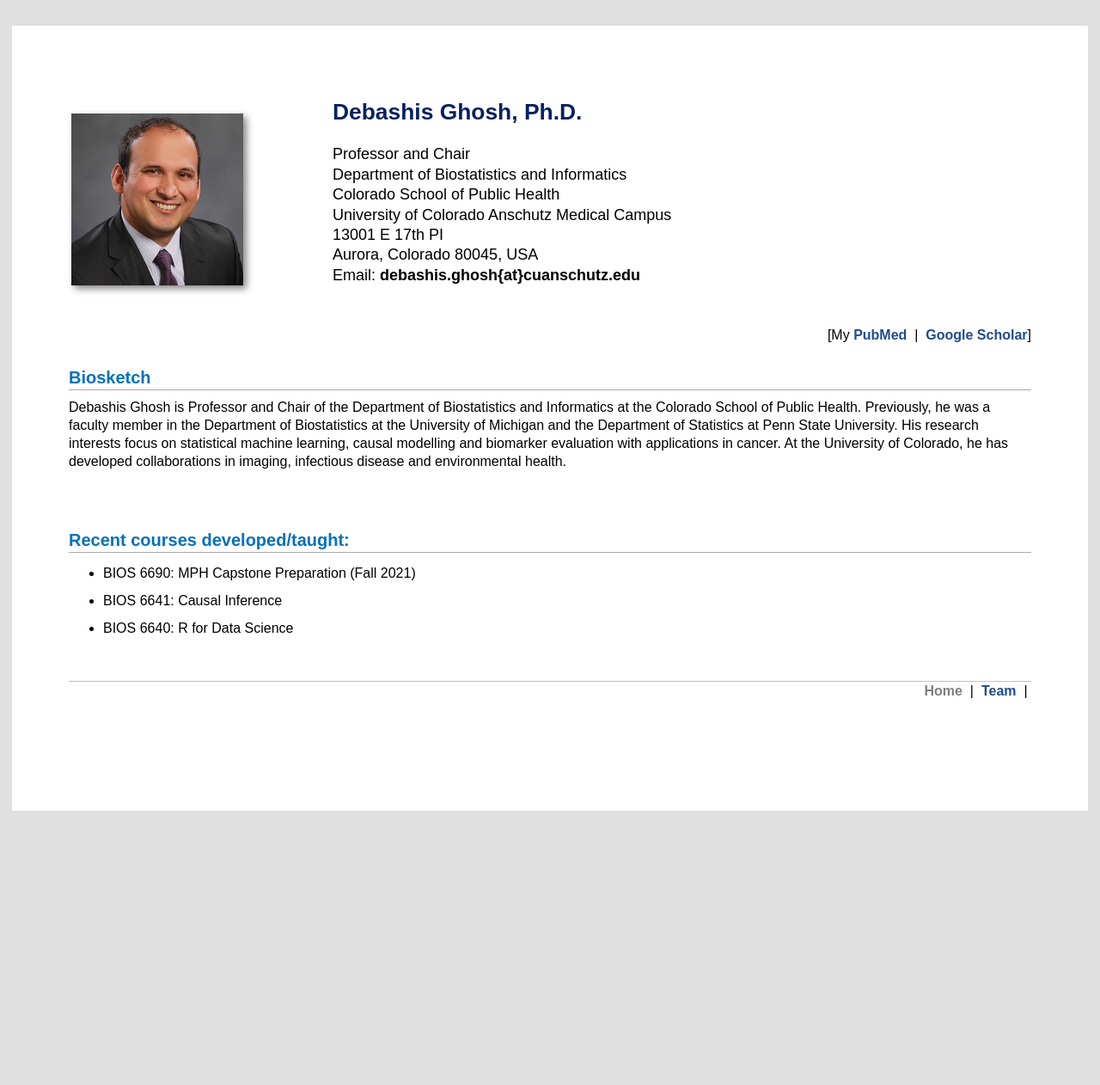
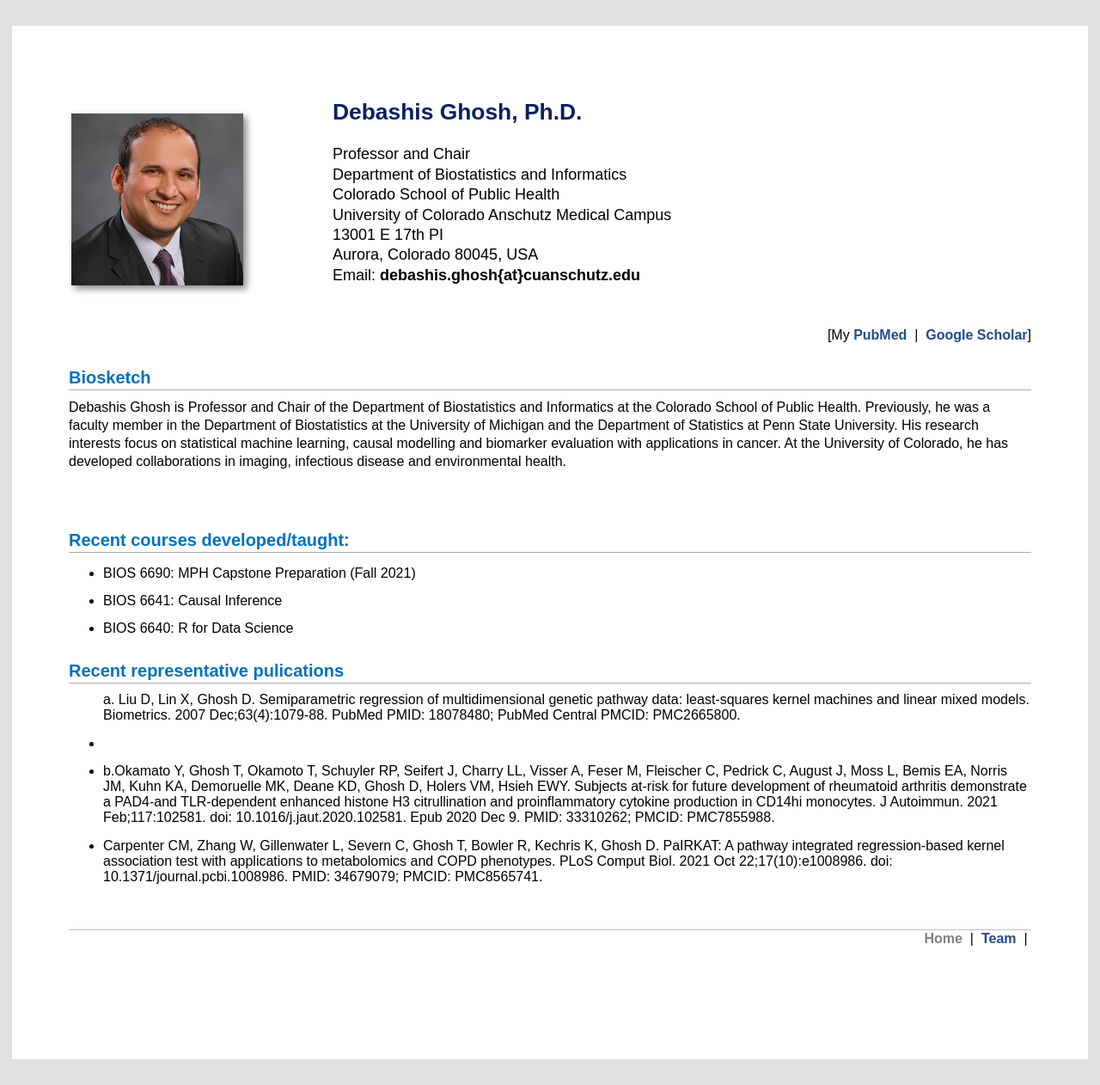
Before and after one commit to ghoshd/ghoshd.github.io, a Jekyll site: the page index.html, which Jekyll copies as it is, in a window 1280 px wide. Shown: the whole page at 86% size. Built offline with Jekyll 4.4.1, drawn with Linux system fonts in a browser that asks for light colours; nearby versions of some CDN libraries; library files that are not in the unit come from our copies; before the commit the page ends 973 px from its top, so only the background shows below that.

Commit message:
Update index.html

```diff
--- a/index.html
+++ b/index.html
@@ -70,6 +70,20 @@
 	<ul><li>BIOS 6641: Causal Inference </li></ul>
 	<ul><li>BIOS 6640: R for Data Science </li></ul>
 
+	<h2><font color="#0371BB"> Recent representative pulications </font></h2>
+	<ul> a.	Liu D, Lin X, Ghosh D. Semiparametric regression of multidimensional genetic pathway data: least-squares kernel machines and linear mixed models.
+		Biometrics. 2007 Dec;63(4):1079-88. PubMed PMID: 18078480; PubMed Central PMCID: PMC2665800. <li> </li> </ul>
+	<ul><li>b.Okamato Y, Ghosh T, Okamoto T, Schuyler RP, Seifert J, Charry LL, Visser A, Feser M, Fleischer C, Pedrick C, August J, Moss L,
+		Bemis EA, Norris JM, Kuhn KA, Demoruelle MK, Deane KD, Ghosh D, Holers VM, Hsieh EWY. Subjects at-risk for
+		future development of rheumatoid arthritis demonstrate a PAD4-and TLR-dependent enhanced histone H3 citrullination
+		and proinflammatory cytokine production in CD14hi monocytes. J Autoimmun. 2021 Feb;117:102581. doi: 10.1016/j.jaut.2020.102581.
+		Epub 2020 Dec 9. PMID: 33310262; PMCID: PMC7855988.</li></ul>
+	<ul><li>Carpenter CM, Zhang W, Gillenwater L, Severn C, Ghosh T, Bowler R, Kechris K, Ghosh D. PaIRKAT:
+		A pathway integrated regression-based kernel association test with applications to metabolomics and COPD phenotypes.
+		PLoS Comput Biol. 2021 Oct 22;17(10):e1008986. doi: 10.1371/journal.pcbi.1008986. PMID: 34679079; PMCID: PMC8565741. </li></ul>
+
+
+
 <div id="footer">
 		<div id="footer-text"></div>
 
```
